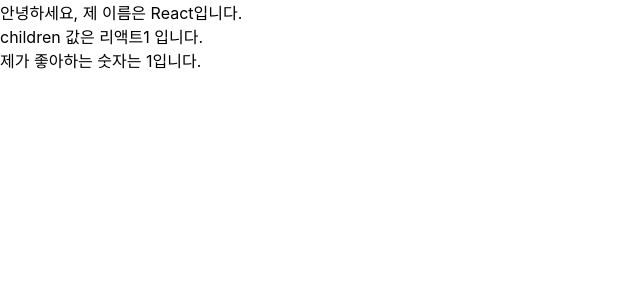
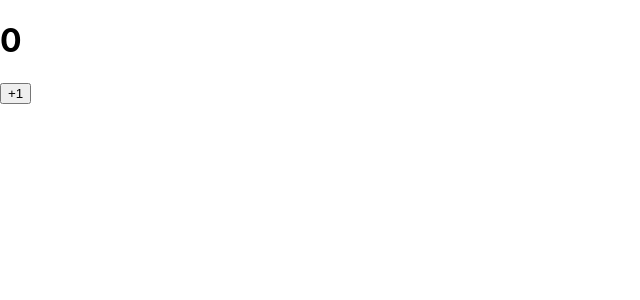
Before and after one commit to bnitech/technique-for-dealing-with-react, a React (Create React App) app: page / in a window 1280 px wide. Shown: the top 300 px of the page, without its empty margins (0-640 px from the left). Built offline with nearby package versions, Linux system fonts and the light colour scheme.

Commit message:
[dongbin] #3.4.1

```diff
--- a/src/App.tsx
+++ b/src/App.tsx
@@ -1,9 +1,9 @@
 import React from 'react';
 import './App.css';
-import MyComponent from './MyComponent';
+import Counter from './Counter';
 
 function App() {
-  return <MyComponent name="React" favoriteNumber={1}>리액트</MyComponent>;
+  return <Counter />;
 }
 
 export default App;
--- /dev/null
+++ b/src/Counter.tsx
@@ -0,0 +1,28 @@
+import { Component } from 'react';
+
+class Counter extends Component<any, {number}> {
+  constructor(props) {
+    super(props);
+    this.state = {
+      number: 0,
+    };
+  }
+
+  render() {
+    const { number } = this.state;
+    return (
+      <div>
+        <h1>{number}</h1>
+        <button
+          onClick={() => {
+            this.setState({ number: number + 1 });
+          }}
+        >
+          +1
+        </button>
+      </div>
+    );
+  }
+}
+
+export default Counter;
```
